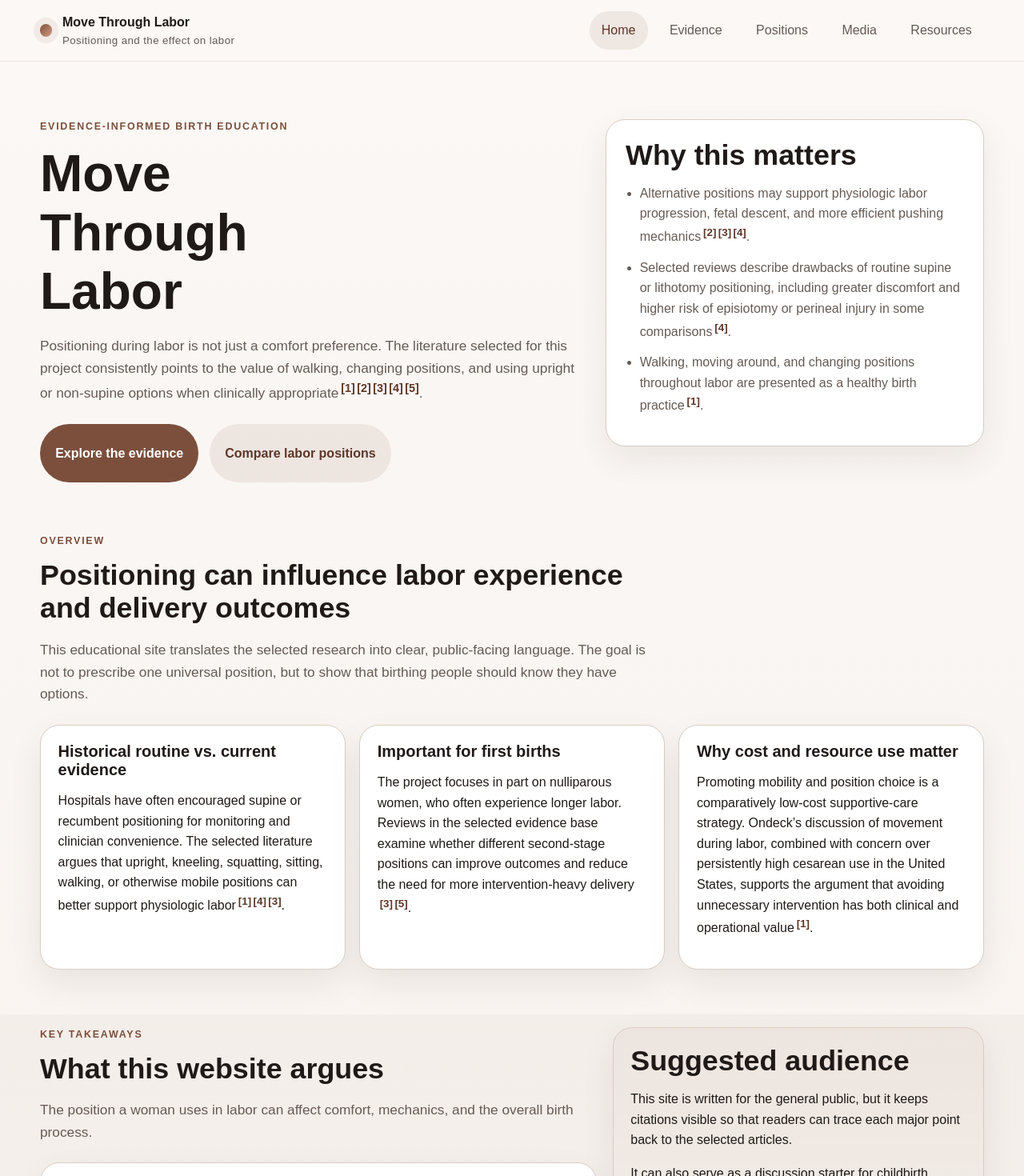
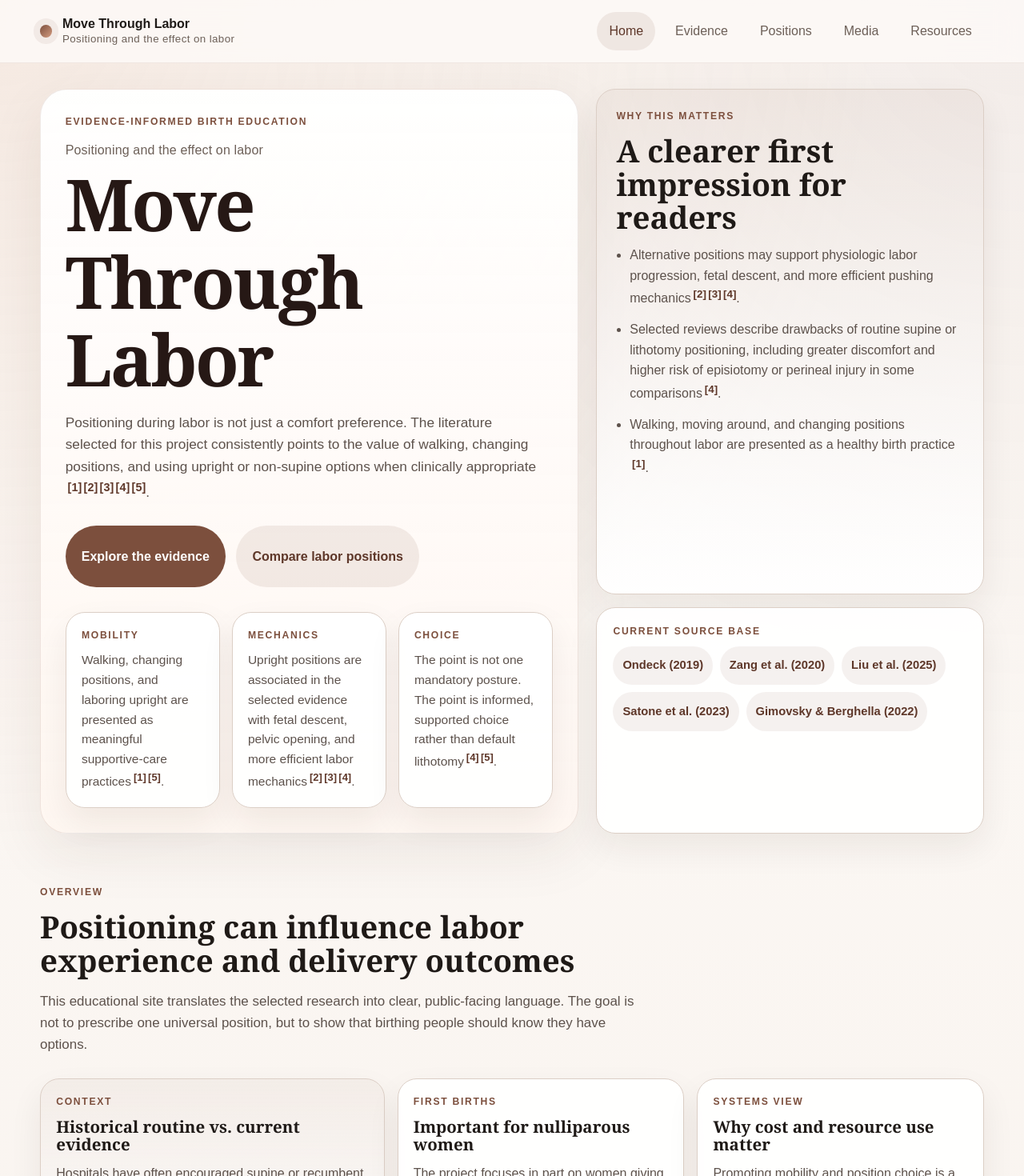
Before and after one commit to kkoly10/QC-preview-, a Next.js app: page /move-through-labor in a window 1280 px wide. Shown: the top 1470 px of the page at 80% size. Built offline with nearby package versions, Linux system fonts and the light colour scheme.

Commit message:
Redesign Move Through Labor homepage layout

```diff
--- a/app/move-through-labor/page.tsx
+++ b/app/move-through-labor/page.tsx
@@ -10,14 +10,18 @@ export default function HomePage() {
   return (
     <>
       <section className={styles.hero}>
-        <div className={`${styles.container} ${styles.heroGrid}`}>
-          <div>
+        <div className={`${styles.container} ${styles.heroShell}`}>
+          <div className={styles.heroCopy}>
             <p className={styles.eyebrow}>Evidence-informed birth education</p>
-            <h1 className={styles.h1}>Move Through Labor</h1>
-            <p className={styles.lead}>
-              Positioning during labor is not just a comfort preference. The literature selected for this project consistently points to the value of walking, changing positions, and using upright or non-supine options when clinically appropriate
+            <p className={styles.heroSubline}>Positioning and the effect on labor</p>
+            <h1 className={styles.displayTitle}>Move Through Labor</h1>
+            <p className={styles.heroLead}>
+              Positioning during labor is not just a comfort preference. The literature selected for
+              this project consistently points to the value of walking, changing positions, and using
+              upright or non-supine options when clinically appropriate
               <Citation ids={['ondeck2019', 'zang2020', 'liu2025', 'satone2023', 'gimovsky2022']} />.
             </p>
+
             <div className={styles.heroActions}>
               <Link href="/move-through-labor/evidence" className={styles.button}>
                 Explore the evidence
@@ -26,25 +30,72 @@ export default function HomePage() {
                 Compare labor positions
               </Link>
             </div>
+
+            <div className={styles.heroStats}>
+              <article className={styles.statCard}>
+                <p className={styles.statLabel}>Mobility</p>
+                <p className={styles.statText}>
+                  Walking, changing positions, and laboring upright are presented as meaningful
+                  supportive-care practices
+                  <Citation ids={['ondeck2019', 'gimovsky2022']} />.
+                </p>
+              </article>
+
+              <article className={styles.statCard}>
+                <p className={styles.statLabel}>Mechanics</p>
+                <p className={styles.statText}>
+                  Upright positions are associated in the selected evidence with fetal descent,
+                  pelvic opening, and more efficient labor mechanics
+                  <Citation ids={['zang2020', 'liu2025', 'satone2023']} />.
+                </p>
+              </article>
+
+              <article className={styles.statCard}>
+                <p className={styles.statLabel}>Choice</p>
+                <p className={styles.statText}>
+                  The point is not one mandatory posture. The point is informed, supported choice
+                  rather than default lithotomy
+                  <Citation ids={['satone2023', 'gimovsky2022']} />.
+                </p>
+              </article>
+            </div>
           </div>
 
-          <div className={styles.panel}>
-            <h2 className={styles.h2}>Why this matters</h2>
-            <ul className={styles.list}>
+          <aside className={styles.heroAside}>
+            <div className={styles.sidePanel}>
+              <p className={styles.eyebrow}>Why this matters</p>
+              <h2 className={styles.h2}>A clearer first impression for readers</h2>
+              <ul className={styles.sideList}>
                 <li>
-                Alternative positions may support physiologic labor progression, fetal descent, and more efficient pushing mechanics
+                  Alternative positions may support physiologic labor progression, fetal descent,
+                  and more efficient pushing mechanics
                   <Citation ids={['zang2020', 'liu2025', 'satone2023']} />.
                 </li>
                 <li>
-                Selected reviews describe drawbacks of routine supine or lithotomy positioning, including greater discomfort and higher risk of episiotomy or perineal injury in some comparisons
+                  Selected reviews describe drawbacks of routine supine or lithotomy positioning,
+                  including greater discomfort and higher risk of episiotomy or perineal injury in
+                  some comparisons
                   <Citation ids={['satone2023']} />.
                 </li>
                 <li>
-                Walking, moving around, and changing positions throughout labor are presented as a healthy birth practice
+                  Walking, moving around, and changing positions throughout labor are presented as a
+                  healthy birth practice
                   <Citation ids={['ondeck2019']} />.
                 </li>
               </ul>
             </div>
+
+            <div className={styles.sourcePanel}>
+              <p className={styles.sourceLabel}>Current source base</p>
+              <div className={styles.sourceGrid}>
+                <span className={styles.sourceChip}>Ondeck (2019)</span>
+                <span className={styles.sourceChip}>Zang et al. (2020)</span>
+                <span className={styles.sourceChip}>Liu et al. (2025)</span>
+                <span className={styles.sourceChip}>Satone et al. (2023)</span>
+                <span className={styles.sourceChip}>Gimovsky &amp; Berghella (2022)</span>
+              </div>
+            </div>
+          </aside>
         </div>
       </section>
 
@@ -57,27 +108,37 @@ export default function HomePage() {
             titleAs="h2"
           />
 
-          <div className={styles.grid3}>
-            <article className={styles.card}>
+          <div className={styles.featureGrid}>
+            <article className={`${styles.card} ${styles.featureCardWide}`}>
+              <p className={styles.cardEyebrow}>Context</p>
               <h3 className={styles.h3}>Historical routine vs. current evidence</h3>
               <p className={styles.p}>
-                Hospitals have often encouraged supine or recumbent positioning for monitoring and clinician convenience. The selected literature argues that upright, kneeling, squatting, sitting, walking, or otherwise mobile positions can better support physiologic labor
+                Hospitals have often encouraged supine or recumbent positioning for monitoring and
+                clinician convenience. The selected literature argues that upright, kneeling,
+                squatting, sitting, walking, or otherwise mobile positions can better support
+                physiologic labor
                 <Citation ids={['ondeck2019', 'satone2023', 'liu2025']} />.
               </p>
             </article>
 
             <article className={styles.card}>
-              <h3 className={styles.h3}>Important for first births</h3>
+              <p className={styles.cardEyebrow}>First births</p>
+              <h3 className={styles.h3}>Important for nulliparous women</h3>
               <p className={styles.p}>
-                The project focuses in part on nulliparous women, who often experience longer labor. Reviews in the selected evidence base examine whether different second-stage positions can improve outcomes and reduce the need for more intervention-heavy delivery
+                The project focuses in part on women giving birth for the first time, who often
+                experience longer labor. The selected reviews examine whether second-stage positions
+                can improve outcomes and reduce the need for more intervention-heavy delivery
                 <Citation ids={['liu2025', 'gimovsky2022']} />.
               </p>
             </article>
 
             <article className={styles.card}>
+              <p className={styles.cardEyebrow}>Systems view</p>
               <h3 className={styles.h3}>Why cost and resource use matter</h3>
               <p className={styles.p}>
-                Promoting mobility and position choice is a comparatively low-cost supportive-care strategy. Ondeck’s discussion of movement during labor, combined with concern over persistently high cesarean use in the United States, supports the argument that avoiding unnecessary intervention has both clinical and operational value
+                Promoting mobility and position choice is a comparatively low-cost supportive-care
+                strategy. Ondeck’s discussion of movement during labor supports the argument that
+                avoiding unnecessary intervention has both clinical and operational value
                 <Citation ids={['ondeck2019']} />.
               </p>
             </article>
@@ -85,8 +146,8 @@ export default function HomePage() {
         </div>
       </section>
 
-      <section className={`${styles.section} ${styles.alt}`}>
-        <div className={`${styles.container} ${styles.split}`}>
+      <section className={`${styles.section} ${styles.altSection}`}>
+        <div className={`${styles.container} ${styles.argumentLayout}`}>
           <div>
             <PageIntro
               eyebrow="Key takeaways"
@@ -94,38 +155,49 @@ export default function HomePage() {
               description="The position a woman uses in labor can affect comfort, mechanics, and the overall birth process."
               titleAs="h2"
             />
-            <div className={styles.stack}>
-              <div className={styles.miniCard}>
+
+            <div className={styles.takeawayStack}>
+              <div className={styles.takeawayCard}>
                 <strong>Mobility should be supported.</strong>
                 <p className={styles.p}>
-                  Laboring women benefit from being encouraged to move, walk, sway, kneel, sit, squat, or rest in non-supine positions when it is safe to do so
+                  Laboring women benefit from being encouraged to move, walk, sway, kneel, sit,
+                  squat, or rest in non-supine positions when it is safe to do so
                   <Citation ids={['ondeck2019', 'gimovsky2022']} />.
                 </p>
               </div>
-              <div className={styles.miniCard}>
+
+              <div className={styles.takeawayCard}>
                 <strong>Lithotomy should not be treated as the automatic default.</strong>
                 <p className={styles.p}>
-                  The selected reviews suggest the conventional supine or lithotomy approach may come with tradeoffs, especially when compared with positions that use gravity and increase pelvic space
+                  The selected reviews suggest the conventional supine or lithotomy approach may
+                  come with tradeoffs, especially when compared with positions that use gravity and
+                  increase pelvic space
                   <Citation ids={['satone2023', 'zang2020']} />.
                 </p>
               </div>
-              <div className={styles.miniCard}>
+
+              <div className={styles.takeawayCard}>
                 <strong>Patient choice is part of quality care.</strong>
                 <p className={styles.p}>
-                  Evidence-based labor management includes respecting maternal preferences and recognizing that more than one position may be appropriate during the second stage of labor
+                  Evidence-based labor management includes respecting maternal preferences and
+                  recognizing that more than one position may be appropriate during the second stage
+                  of labor
                   <Citation ids={['gimovsky2022', 'liu2025']} />.
                 </p>
               </div>
             </div>
           </div>
 
-          <aside className={styles.highlight}>
-            <h2 className={styles.h2}>Suggested audience</h2>
+          <aside className={styles.audienceCard}>
+            <p className={styles.eyebrow}>Who this is for</p>
+            <h2 className={styles.h2}>General public first, citations still visible</h2>
             <p className={styles.p}>
-              This site is written for the general public, but it keeps citations visible so that readers can trace each major point back to the selected articles.
+              This site is written for the general public, but it keeps citations visible so that
+              readers can trace each major point back to the selected articles.
             </p>
             <p className={styles.p}>
-              It can also serve as a discussion starter for childbirth education, shared decision-making, and conversations with clinicians about labor mobility.
+              It can also serve as a discussion starter for childbirth education, shared
+              decision-making, and conversations with clinicians about labor mobility.
             </p>
             <Link href="/move-through-labor/resources" className={styles.textLink}>
               See full references →
--- a/app/move-through-labor/site.module.css
+++ b/app/move-through-labor/site.module.css
@@ -1,6 +1,9 @@
 .page {
   min-height: 100vh;
-  background: linear-gradient(180deg, #fbf8f5 0%, #f6f0eb 100%);
+  background:
+    radial-gradient(circle at top left, rgba(211, 155, 128, 0.18), transparent 32%),
+    radial-gradient(circle at top right, rgba(124, 79, 61, 0.08), transparent 28%),
+    linear-gradient(180deg, #fdfaf7 0%, #f6efe9 100%);
   color: #1f1a17;
   font-family: Arial, Helvetica, sans-serif;
   line-height: 1.6;
@@ -14,14 +17,14 @@
 .header {
   position: sticky;
   top: 0;
-  z-index: 30;
-  backdrop-filter: blur(12px);
-  background: rgba(251, 248, 245, 0.88);
-  border-bottom: 1px solid rgba(124, 79, 61, 0.12);
+  z-index: 40;
+  backdrop-filter: blur(16px);
+  background: rgba(253, 250, 247, 0.84);
+  border-bottom: 1px solid rgba(124, 79, 61, 0.1);
 }
 
 .headerInner {
-  min-height: 76px;
+  min-height: 78px;
   display: flex;
   align-items: center;
   justify-content: space-between;
@@ -45,9 +48,14 @@
   box-shadow: 0 0 0 8px rgba(124, 79, 61, 0.08);
 }
 
+.brandText {
+  line-height: 1.05;
+}
+
 .brandText small {
   display: block;
-  color: #655b54;
+  margin-top: 0.22rem;
+  color: #6d6058;
   font-weight: 500;
   letter-spacing: 0.03em;
 }
@@ -55,14 +63,14 @@
 .nav {
   display: flex;
   flex-wrap: wrap;
-  gap: 0.75rem;
+  gap: 0.6rem;
 }
 
 .navLink {
-  padding: 0.7rem 0.95rem;
+  padding: 0.68rem 0.95rem;
   border-radius: 999px;
   text-decoration: none;
-  color: #655b54;
+  color: #6d6058;
   transition: 180ms ease;
 }
 
@@ -77,60 +85,95 @@
 }
 
 .hero {
-  padding: 4.5rem 0 3rem;
+  padding: 2rem 0 4rem;
 }
 
-.heroGrid {
+.heroShell {
   display: grid;
-  grid-template-columns: minmax(0, 1.3fr) minmax(280px, 0.9fr);
-  gap: 1.5rem;
-  align-items: start;
+  grid-template-columns: minmax(0, 1.25fr) minmax(310px, 0.9fr);
+  gap: 1.4rem;
+  align-items: stretch;
+}
+
+.heroCopy,
+.heroAside {
+  min-width: 0;
+}
+
+.heroCopy {
+  padding: clamp(1.5rem, 2.4vw, 2.4rem);
+  border: 1px solid rgba(124, 79, 61, 0.12);
+  border-radius: 34px;
+  background: linear-gradient(180deg, rgba(255, 255, 255, 0.96), rgba(255, 247, 241, 0.86));
+  box-shadow: 0 24px 70px rgba(58, 34, 22, 0.08);
+}
+
+.heroSubline {
+  margin: 0 0 0.35rem;
+  color: #6d6058;
+  font-size: 1rem;
+  letter-spacing: 0.01em;
+}
+
+.displayTitle,
+.h1,
+.h2,
+.h3 {
+  margin: 0 0 0.85rem;
+  line-height: 1.08;
+  font-family: Georgia, 'Times New Roman', serif;
+}
+
+.displayTitle {
+  font-size: clamp(3rem, 7vw, 5.8rem);
+  max-width: 8ch;
+  letter-spacing: -0.03em;
+  color: #261815;
+}
+
+.h1 {
+  font-size: clamp(2.4rem, 5vw, 4rem);
+}
+
+.h2 {
+  font-size: clamp(1.7rem, 3vw, 2.55rem);
+}
+
+.h3 {
+  font-size: 1.28rem;
 }
 
 .eyebrow {
-  margin: 0 0 0.75rem;
+  margin: 0 0 0.8rem;
   text-transform: uppercase;
   letter-spacing: 0.14em;
-  font-size: 0.78rem;
+  font-size: 0.76rem;
   font-weight: 700;
   color: #7c4f3d;
 }
 
-.h1,
-.h2,
-.h3 {
-  margin: 0 0 0.85rem;
-  line-height: 1.15;
+.heroLead,
+.lead,
+.sectionIntroText,
+.p {
+  color: #5d524c;
 }
 
-.h1 {
-  font-size: clamp(2.3rem, 5vw, 4.8rem);
-  max-width: 11ch;
-}
-
-.h2 {
-  font-size: clamp(1.6rem, 2.8vw, 2.5rem);
-}
-
-.h3 {
-  font-size: 1.25rem;
+.heroLead {
+  max-width: 62ch;
+  margin: 1.15rem 0 0;
+  font-size: 1.08rem;
 }
 
 .p {
   margin: 0 0 1rem;
 }
 
-.lead,
-.sectionIntroText {
-  color: #655b54;
-  font-size: 1.08rem;
-}
-
 .heroActions {
   display: flex;
   flex-wrap: wrap;
   gap: 0.85rem;
-  margin-top: 1.5rem;
+  margin-top: 1.75rem;
 }
 
 .button,
@@ -138,12 +181,12 @@
   display: inline-flex;
   align-items: center;
   justify-content: center;
-  min-height: 48px;
-  padding: 0.8rem 1.2rem;
+  min-height: 50px;
+  padding: 0.85rem 1.25rem;
   border-radius: 999px;
   text-decoration: none;
   font-weight: 700;
-  transition: transform 180ms ease, background 180ms ease;
+  transition: transform 180ms ease, background 180ms ease, color 180ms ease;
 }
 
 .button:hover,
@@ -161,49 +204,161 @@
   color: #5e3729;
 }
 
-.panel,
+.heroStats {
+  display: grid;
+  grid-template-columns: repeat(3, minmax(0, 1fr));
+  gap: 0.9rem;
+  margin-top: 1.9rem;
+}
+
+.statCard,
+.sidePanel,
+.sourcePanel,
 .card,
-.highlight,
+.takeawayCard,
+.audienceCard,
 .mediaCard,
 .referencePanel,
-.miniCard,
-.evidenceRow {
-  background: #ffffff;
-  border: 1px solid #d8cdc3;
+.evidenceRow,
+.panel,
+.highlight,
+.miniCard {
+  background: rgba(255, 255, 255, 0.96);
+  border: 1px solid #dccfc6;
   border-radius: 24px;
-  box-shadow: 0 16px 40px rgba(40, 23, 16, 0.08);
+  box-shadow: 0 18px 42px rgba(49, 30, 21, 0.07);
 }
 
-.panel,
+.statCard,
 .card,
-.highlight,
+.takeawayCard,
+.audienceCard,
 .mediaCard,
 .referencePanel,
-.evidenceRow {
-  padding: 1.35rem;
+.evidenceRow,
+.panel,
+.highlight,
+.miniCard {
+  padding: 1.2rem;
 }
 
-.panel {
+.statLabel,
+.cardEyebrow,
+.sourceLabel {
+  margin: 0 0 0.55rem;
+  font-size: 0.76rem;
+  font-weight: 700;
+  letter-spacing: 0.14em;
+  text-transform: uppercase;
+  color: #7c4f3d;
+}
+
+.statText {
+  margin: 0;
+  color: #5d524c;
+  font-size: 0.97rem;
+}
+
+.heroAside {
+  display: grid;
+  gap: 1rem;
+}
+
+.sidePanel {
   padding: 1.5rem;
+  background: linear-gradient(180deg, rgba(124, 79, 61, 0.06), rgba(255, 255, 255, 0.95));
+}
+
+.sideList {
+  margin: 0;
+  padding-left: 1.05rem;
+}
+
+.sideList li {
+  margin-bottom: 0.8rem;
+  color: #5d524c;
+}
+
+.sourcePanel {
+  padding: 1.25rem;
+}
+
+.sourceGrid {
+  display: flex;
+  flex-wrap: wrap;
+  gap: 0.55rem;
+}
+
+.sourceChip {
+  display: inline-flex;
+  align-items: center;
+  min-height: 34px;
+  padding: 0.45rem 0.75rem;
+  border-radius: 999px;
+  background: rgba(124, 79, 61, 0.08);
+  color: #5e3729;
+  font-size: 0.92rem;
+  font-weight: 600;
 }
 
 .section {
-  padding: 1rem 0 3.5rem;
+  padding: 0 0 4rem;
 }
 
-.alt {
-  background: linear-gradient(180deg, rgba(124, 79, 61, 0.04), rgba(124, 79, 61, 0));
+.altSection {
+  padding-top: 0.75rem;
 }
 
 .sectionIntro {
   max-width: 760px;
-  margin-bottom: 1.5rem;
+  margin-bottom: 1.8rem;
 }
 
-.grid3 {
+.sectionIntroText {
+  font-size: 1.06rem;
+}
+
+.featureGrid {
   display: grid;
-  grid-template-columns: repeat(3, minmax(0, 1fr));
-  gap: 1.1rem;
+  grid-template-columns: 1.2fr 1fr 1fr;
+  gap: 1rem;
+}
+
+.featureCardWide {
+  background: linear-gradient(180deg, rgba(124, 79, 61, 0.05), rgba(255, 255, 255, 0.98));
+}
+
+.argumentLayout {
+  display: grid;
+  grid-template-columns: minmax(0, 1.15fr) minmax(300px, 0.85fr);
+  gap: 1.2rem;
+}
+
+.takeawayStack {
+  display: grid;
+  gap: 1rem;
+}
+
+.takeawayCard {
+  padding: 1.15rem 1.2rem;
+}
+
+.audienceCard {
+  align-self: start;
+  padding: 1.45rem;
+  background: linear-gradient(180deg, rgba(124, 79, 61, 0.07), rgba(255, 255, 255, 0.98));
+}
+
+.textLink {
+  color: #5e3729;
+  font-weight: 700;
+  text-decoration: none;
+}
+
+.textLink:hover,
+.citationLink:hover,
+.navLink:hover {
+  text-decoration: none;
 }
 
 .split {
@@ -212,13 +367,15 @@
   gap: 1.2rem;
 }
 
+.grid3 {
+  display: grid;
+  grid-template-columns: repeat(3, minmax(0, 1fr));
+  gap: 1rem;
+}
+
 .stack {
   display: grid;
   gap: 1rem;
-}
-
-.miniCard {
-  padding: 1rem 1.1rem;
 }
 
 .list,
@@ -230,18 +387,12 @@
 .list li,
 .plainList li {
   margin-bottom: 0.8rem;
-  color: #655b54;
+  color: #5d524c;
 }
 
 .highlight {
   align-self: start;
-  background: linear-gradient(180deg, rgba(124, 79, 61, 0.06), rgba(124, 79, 61, 0.02));
-}
-
-.textLink {
-  color: #5e3729;
-  font-weight: 700;
-  text-decoration: none;
+  background: linear-gradient(180deg, rgba(124, 79, 61, 0.06), rgba(255, 255, 255, 0.98));
 }
 
 .innerSection {
@@ -289,7 +440,7 @@
 }
 
 .referencePanel li p {
-  color: #655b54;
+  color: #5d524c;
   margin-top: 0.3rem;
 }
 
@@ -307,21 +458,33 @@
 }
 
 .footer {
-  padding: 1rem 0 2.5rem;
+  padding: 1rem 0 2.6rem;
 }
 
 .footerInner {
   border-top: 1px solid rgba(124, 79, 61, 0.14);
-  padding-top: 1.1rem;
+  padding-top: 1.15rem;
   display: flex;
   justify-content: space-between;
   gap: 1rem;
-  color: #655b54;
+  color: #6d6058;
   font-size: 0.95rem;
 }
 
+@media (max-width: 1080px) {
+  .heroShell,
+  .argumentLayout,
+  .featureGrid,
+  .heroStats {
+    grid-template-columns: 1fr;
+  }
+
+  .displayTitle {
+    max-width: none;
+  }
+}
+
 @media (max-width: 960px) {
-  .heroGrid,
   .split,
   .grid3,
   .evidenceRow,
@@ -335,11 +498,11 @@
 
 @media (max-width: 720px) {
   .hero {
-    padding-top: 3rem;
+    padding-top: 1.25rem;
   }
 
-  .h1 {
-    max-width: none;
+  .container {
+    width: min(1180px, calc(100% - 1.2rem));
   }
 
   .nav {
@@ -350,7 +513,19 @@
     padding: 0.55rem 0.7rem;
   }
 
-  .container {
-    width: min(1180px, calc(100% - 1.2rem));
+  .heroCopy,
+  .sidePanel,
+  .sourcePanel,
+  .takeawayCard,
+  .audienceCard,
+  .card,
+  .referencePanel,
+  .mediaCard,
+  .statCard {
+    border-radius: 20px;
+  }
+
+  .displayTitle {
+    font-size: clamp(2.5rem, 12vw, 4rem);
   }
 }
```
Lines whose indentation alone changed are shown as unchanged.
